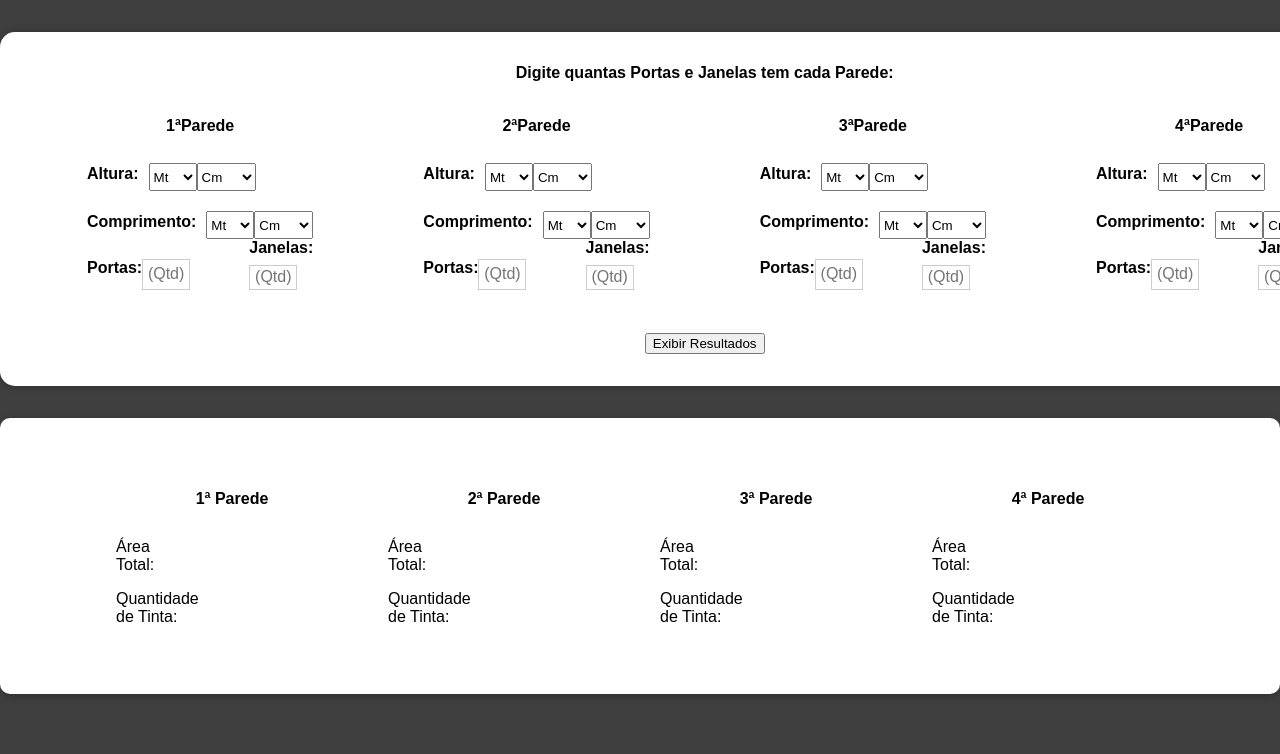
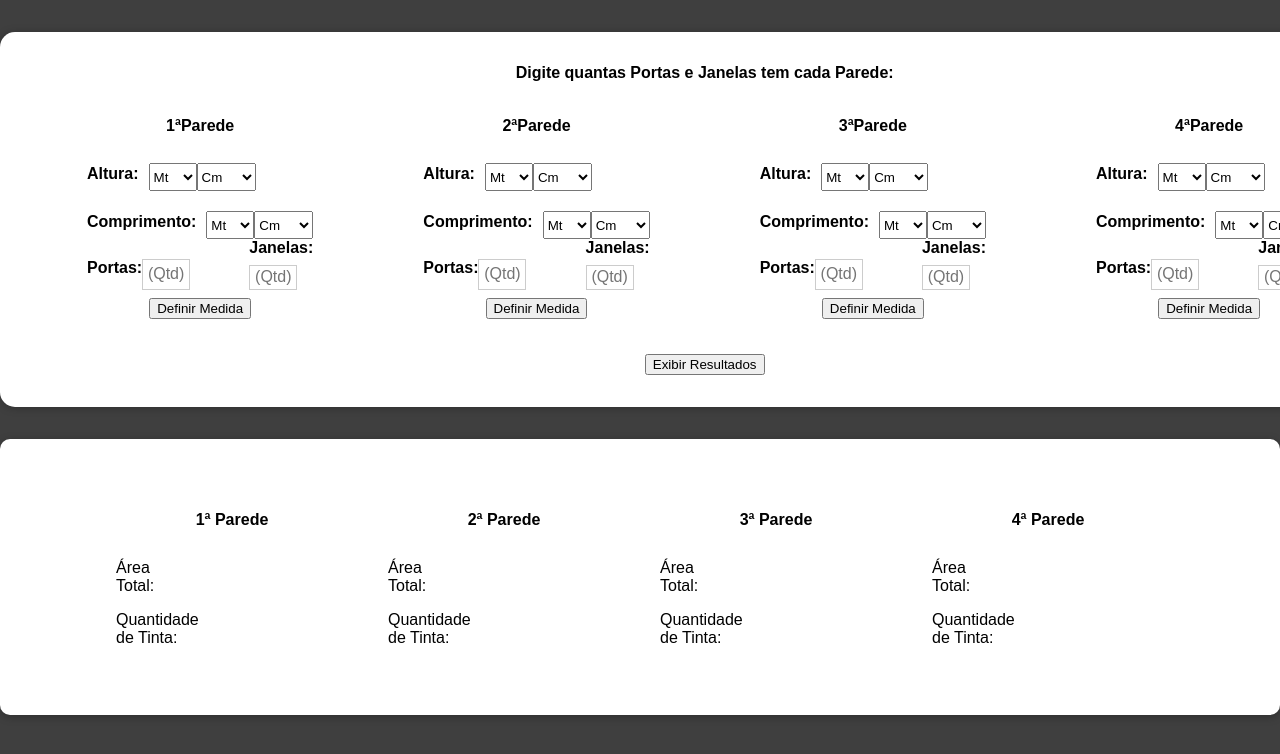
Before and after one commit to Riosxls/Calculadora-de-Tinta-React.Js, a React (Create React App) app: page / in a window 1280 px wide. Shown: the top 754 px of the page. Built offline with nearby package versions, Linux system fonts and the light colour scheme.

Commit message:
Update MedidasItem.js

```diff
--- a/src/components/Medidas/MedidasItem.js
+++ b/src/components/Medidas/MedidasItem.js
@@ -26,13 +26,14 @@ const MedidasItem = (props) => {
     setParedeComprimento(() => comprimento);
     const areaTotalEsquadrias = qtdPortas * porta + qtdJanelas * janela;
     const areaTotalParede = altura * comprimento;
+    console.log("NUM: " + props.num);
     props.onGetAreaParede(areaTotalParede);
     props.onGetAreaEsquadrias(areaTotalEsquadrias);
   };
 
   return (
     <div className={styles.input}>
-      <form id='medidas-form' onSubmit={submitHandler}>
+      <form id="medidas-form" onSubmit={submitHandler}>
         <div className={styles.medidas}>
           <label>{props.num}ªParede</label>
           <div className={styles["medida-item"]}>
@@ -47,6 +48,7 @@ const MedidasItem = (props) => {
               onQtdJanelas={(janela) => setQtdJanelas(janela)}
             />
           </div>
+          <button type="submit">Definir Medida</button>
         </div>
       </form>
     </div>
```
